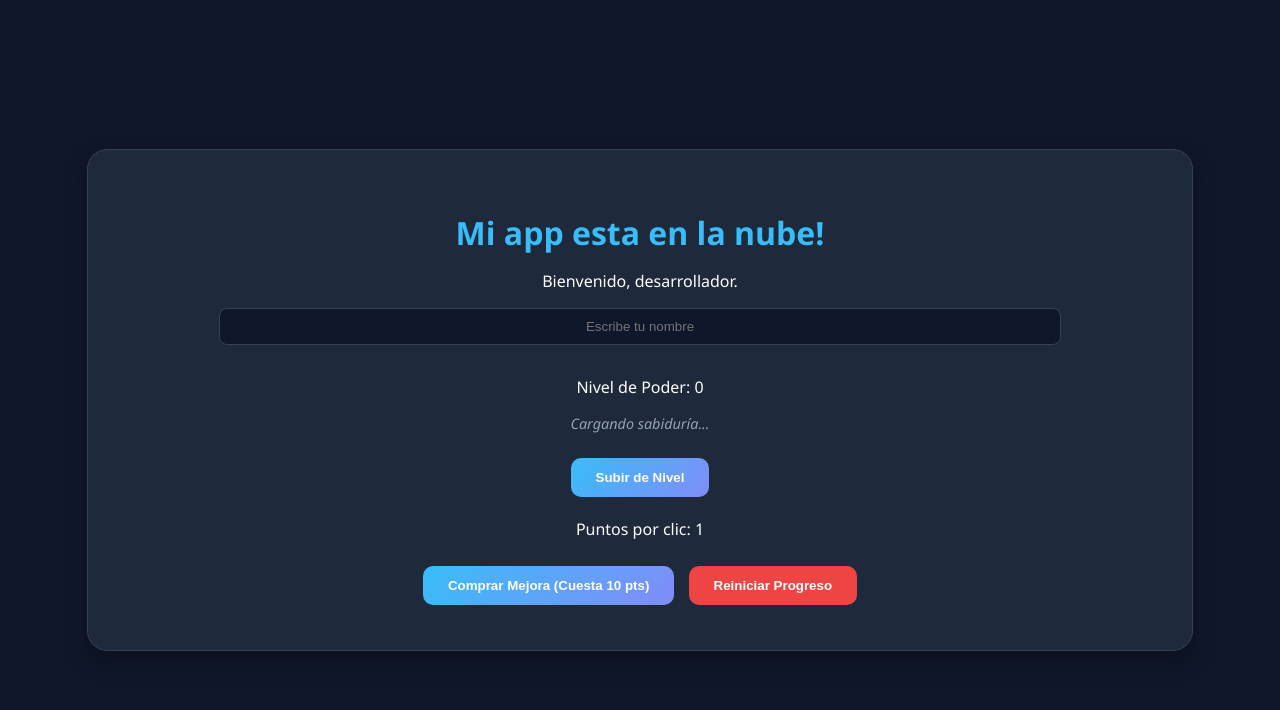
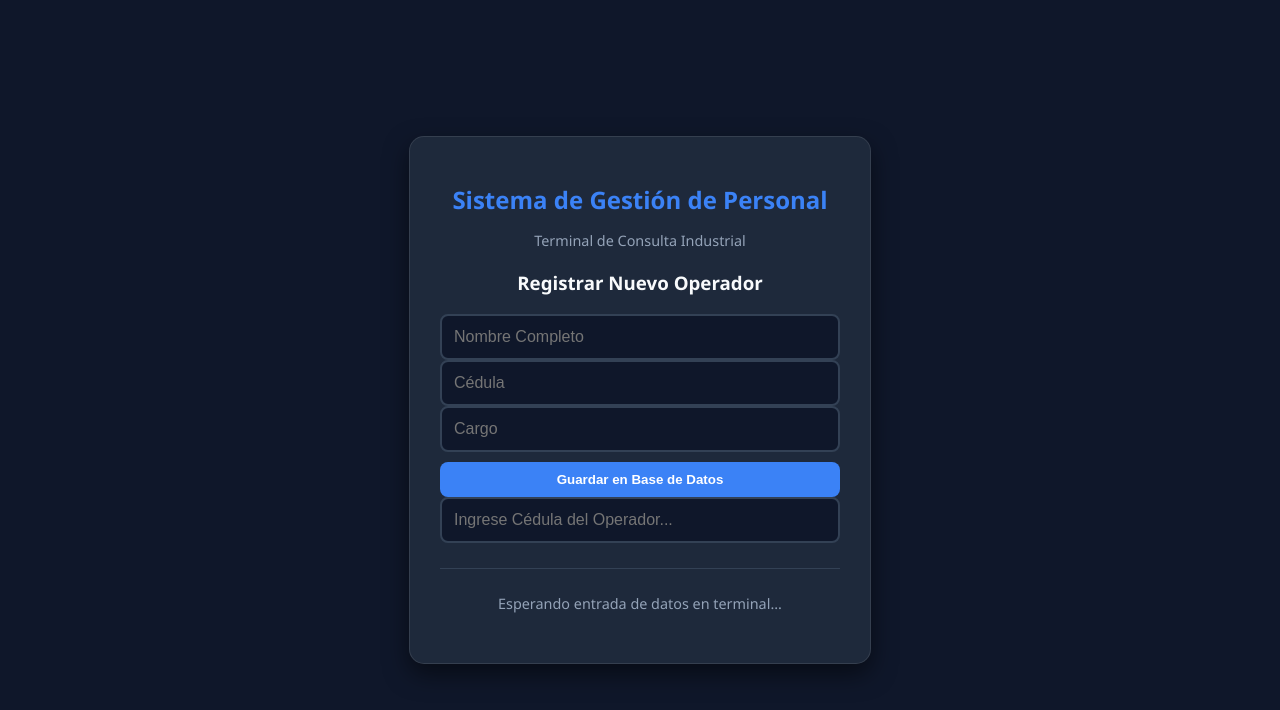
Before and after one commit to keynmerherrera123-cell/Proyecto-practica-web-, a plain HTML site: page index.html in a window 1280 px wide. Drawn offline with Linux system fonts and the light colour scheme.

Commit message:
cambio total del codigo

```diff
--- a/index.html
+++ b/index.html
@@ -11,21 +11,29 @@
 <body>
 <audio id="sonidoClic" src="https://assets.mixkit.co/active_storage/sfx/2568/2568-preview.mp3"></audio>
 <div class="card">
-        <h1 id="idtituloBienvena">Mi app esta en la nube!</h1>
-        <p>Bienvenido, desarrollador.</p>
-        <input type="text" id="nombreUsuario" placeholder="Escribe tu nombre">
+    <h1 id="idTituloBienvenida">Sistema de Gestión de Personal</h1>
+    <p>Terminal de Consulta Industrial</p>
+<div class="registro-panel">
+    <h3>Registrar Nuevo Operador</h3>
+    <input type="text" id="regNombre" placeholder="Nombre Completo">
+    <input type="text" id="regCedula" placeholder="Cédula">
+    <input type="text" id="regCargo" placeholder="Cargo">
+    <button onclick="registrarNuevo()">Guardar en Base de Datos</button>
+</div>
+    <!-- Buscador Principal -->
+    <div class="search-container">
+        <input type="text" id="nombreUsuario" placeholder="Ingrese Cédula del Operador...">
+    </div>
 
-        <div class="stats">
-            <p>Nivel de Poder: <span id="contador">0</span></p>
+    <hr> <!-- Una línea divisoria elegante -->
+
+    <!-- Monitor de Datos -->
+    <div id="monitorIndustrial">
+        <div id="infoEmpleado">
+            <p style="color: #94a3b8;">Esperando entrada de datos en terminal...</p>
         </div>
-<div id="contenedorFrase" style="margin-bottom: 20px; font-style: italic; color: #94a3b8; font-size: 0.9em;">
-    <p id="textoFrase">Cargando sabiduría...</p>
+    </div>
 </div>
-        <button onclick="aumentar()">Subir de Nivel</button>
-        <p>Puntos por clic: <span id="puntosPorClic">1</span></p>
-<button id="btnMejora" style="background-color: #f39c12;">Comprar Mejora (Cuesta 10 pts)</button>
-        <button onclick="reiniciar()" style="background: #ef4444; margin-top: 10px;">Reiniciar Progreso</button>
-    </div>
     <script src="script.js"></script>
 </body>
 </html>
--- a/script.js
+++ b/script.js
@@ -1,103 +1,62 @@
-// Centralizamos la información en un objeto
-let jugador = {
-    nombre: localStorage.getItem("usuario") || "",
-    puntos: parseInt(localStorage.getItem("puntos")) || 0,
-    rango: "Novato",
-    multiplicador: 1
-};
-const inputNombreGlobal = document.getElementById("nombreUsuario");
-// Función que se encarga solo de actualizar lo que el usuario ve (UI)
-function actualizarInterfaz() {
-    const titulo = document.getElementById("idtituloBienvena");
-    const contador = document.getElementById("contador");
-    const tarjeta = document.querySelector(".card"); // Asegúrate de tener esta variable
-    const input = document.getElementById("nombreUsuario");
+// Intentamos recuperar los datos del "disco duro" del navegador
+const datosGuardados = localStorage.getItem('empleadosIndustriales');
 
-    contador.innerText = jugador.puntos;
-    document.getElementById("puntosPorClic").innerText = jugador.multiplicador;
+// Si existen datos, los usamos; si no, usamos la lista inicial
+let baseDeDatos = datosGuardados ? JSON.parse(datosGuardados) : [
+    { nombre: "Keynmer Daniel", cedula: "28123456", cargo: "Ingeniero de Sistemas", estado: "Activo", departamento: "IT / Refinería" }
+];
 
-    // 1. Manejo del nombre
-    if (jugador.nombre !== "") {
-        titulo.innerText = `Panel de ${jugador.nombre}`;
-        if (input) input.style.display = "none";
-    }
+// 2. FUNCIÓN MAESTRA DE BÚSQUEDA
+function buscarEmpleado(cedulaBuscada) {
+    const monitor = document.getElementById("infoEmpleado");
 
-    // 2. Manejo de colores (ESTO ES LO QUE SE MANTENDRÁ AL REFRESCAR)
-    if (jugador.puntos >= 10) {
-        contador.style.color = "#fbbf24";
-        contador.style.fontWeight = "bold";
-    }
+    // Buscamos ignorando espacios y forzando texto
+    const resultado = baseDeDatos.find(emp => String(emp.cedula).trim() === String(cedulaBuscada).trim());
 
-    if (jugador.puntos >= 20) {
-        tarjeta.style.boxShadow = "0 0 30px #38bdf8";
-        tarjeta.style.borderColor = "#38bdf8";
+    if (resultado) {
+        monitor.innerHTML = `
+            <div class="ficha-empleado">
+                <h2 style="color: #4ade80;">✅ Personal Identificado</h2>
+                <p><strong>Nombre:</strong> ${resultado.nombre}</p>
+                <p><strong>Cargo:</strong> ${resultado.cargo}</p>
+                <p><strong>Dpto:</strong> ${resultado.departamento}</p>
+                <p><strong>Estatus:</strong> <span class="badge">${resultado.estado}</span></p>
+            </div>
+        `;
+    } else {
+        monitor.innerHTML = `<p style="color: #ff4d4d;">❌ Error: Registro no encontrado en el servidor.</p>`;
     }
 }
 
-// Llamamos a la actualización apenas carga la página
-window.onload = actualizarInterfaz;
-async function obtenerFrase() {
-    try {
-        // Nueva API de consejos/frases (más confiable)
-        const respuesta = await fetch("https://api.adviceslip.com/advice");
-        const datos = await respuesta.json();
+// 3. ESCUCHA DEL TERMINAL (ENTER)
+document.getElementById("nombreUsuario").addEventListener("keydown", function(e) {
+    if (e.key === "Enter") {
+        e.preventDefault();
+        buscarEmpleado(this.value);
+        this.value = ""; // Limpiamos el buscador
+    }
+});
+function registrarNuevo() {
+    const nombre = document.getElementById("regNombre").value;
+    const cedula = document.getElementById("regCedula").value;
+    const cargo = document.getElementById("regCargo").value;
 
-        // Esta API devuelve los datos con una estructura diferente (datos.slip.advice)
-        document.getElementById("textoFrase").innerText = `"${datos.slip.advice}"`;
+    if(nombre && cedula && cargo) {
+        baseDeDatos.push({
+            nombre: nombre,
+            cedula: cedula,
+            cargo: cargo,
+            estado: "Activo",
+            departamento: "General"
+        });
 
-        console.log("¡Frase nueva recibida!");
-    } catch (error) {
-        document.getElementById("textoFrase").innerText = "Sigue adelante, desarrollador.";
-        console.error("Error al conectar:", error);
+        // 💾 ESTA LÍNEA ES LA MAGIA: Guarda la lista actualizada en el navegador
+        localStorage.setItem('empleadosIndustriales', JSON.stringify(baseDeDatos));
+
+        alert("✅ Empleado Registrado y Guardado");
+
+        document.getElementById("regNombre").value = "";
+        document.getElementById("regCedula").value = "";
+        document.getElementById("regCargo").value = "";
     }
 }
-
-function accederAlPanel() {
-    const inputNombre = document.getElementById("nombreUsuario");
-
-    if (inputNombre.value !== "") {
-        jugador.nombre = inputNombre.value;
-        localStorage.setItem("usuario", jugador.nombre);
-
-        actualizarInterfaz();
-        inputNombre.value = ""; // Limpiamos el cuadro
-    }
-}
-
-function aumentar() {
-    // Solo suma puntos si el jugador ya se registró
-    if (jugador.nombre !== "") {
-        jugador.puntos += jugador.multiplicador;
-        localStorage.setItem("puntos", jugador.puntos);
-        actualizarInterfaz();
-    } else {
-        alert("Escribe tu nombre y presiona Enter para empezar.");
-    }
-}
-
-function comprarMejora() {
-    if (jugador.puntos >= 10) {
-        jugador.puntos -= 10;
-        jugador.multiplicador += 1;
-        actualizarInterfaz();
-        alert("¡Poder aumentado!");
-    } else {
-        alert("Te faltan puntos...");
-    }
-}
-
-// Vinculamos el botón naranja
-document.getElementById("btnMejora").onclick = comprarMejora;
-
-const inputNombreEvent = document.getElementById("nombreUsuario");
-
-inputNombreEvent.addEventListener("keypress", function (e) {
-    // Solo actúa si presionas Enter Y si el jugador aún NO tiene nombre
-    if (e.key === 'Enter' && jugador.nombre === "") {
-        e.preventDefault();
-        accederAlPanel();
-    } else if (e.key === 'Enter') {
-        // Si ya tiene nombre, evitamos que el Enter haga cualquier cosa
-        e.preventDefault();
-    }
-});
--- a/style.css
+++ b/style.css
@@ -1,86 +1,130 @@
-body {
-        background-color: #0f172a; /* Azul muy oscuro */
-        display: flex;             /* ACTIVAMOS FLEXBOX */
-        justify-content: center;    /* Centra horizontalmente */
-        align-items: center;        /* Centra verticalmente */
-        height: 100vh;             /* Usa todo el alto de la pantalla */
-        margin: 0;
-        font-family: 'Segoe UI', sans-serif;
+/* 1. Configuración de Base (Colores de Fondo y Fuente) */
+:root {
+    --fondo-oscuro: #0f172a; /* Azul petróleo muy oscuro */
+    --tarjeta-bg: #1e293b;   /* Azul grisáceo para el panel */
+    --primario: #3b82f6;      /* Azul brillante */
+    --exito: #4ade80;        /* Verde neón para datos positivos */
+    --error: #ef4444;        /* Rojo para alertas */
+    --texto: #f8fafc;        /* Blanco roto para no cansar la vista */
+    --subtexto: #94a3b8;     /* Gris para descripciones */
 }
 
+body {
+    background-color: var(--fondo-oscuro);
+    color: var(--texto);
+    font-family: 'Segoe UI', Tahoma, Geneva, Verdana, sans-serif;
+    display: flex;
+    justify-content: center;
+    align-items: center;
+    min-height: 100vh;
+    margin: 0;
+}
+
+/* 2. El Panel Principal (La Card) */
 .card {
-        background-color: #1e293b;
-        padding: 40px;
-        border-radius: 20px;
+    background-color: var(--tarjeta-bg);
+    width: 90%;
+    max-width: 400px;
+    padding: 30px;
+    border-radius: 15px;
+    box-shadow: 0 10px 25px rgba(0, 0, 0, 0.5);
     text-align: center;
-        color: white;
-        box-shadow: 0 10px 25px rgba(0,0,0,0.3);
-        border: 1px solid #334155;
-        width: 80%;
+    border: 1px solid rgba(255, 255, 255, 0.1);
 }
 
 h1 {
-        color: #38bdf8; /* Azul claro */
-        margin-bottom: 10px;
+    font-size: 1.5rem;
+    margin-bottom: 5px;
+    color: var(--primario);
 }
 
+p {
+    color: var(--subtexto);
+    font-size: 0.9rem;
+    margin-bottom: 20px;
+}
+
+/* 3. Estilo del Buscador (Terminal de Entrada) */
+input[type="text"] {
+    width: 100%;
+    padding: 12px;
+    background: #0f172a;
+    border: 2px solid #334155;
+    border-radius: 8px;
+    color: white;
+    font-size: 1rem;
+    outline: none;
+    transition: border-color 0.3s;
+    box-sizing: border-box; /* Importante para que no se salga del borde */
+}
+
+input[type="text"]:focus {
+    border-color: var(--primario);
+    box-shadow: 0 0 8px rgba(59, 130, 246, 0.5);
+}
+
+hr {
+    border: 0;
+    border-top: 1px solid #334155;
+    margin: 25px 0;
+}
+
+/* 4. La Ficha del Empleado (Resultado de Búsqueda) */
+.ficha-empleado {
+    text-align: left;
+    background: rgba(15, 23, 42, 0.5);
+    padding: 20px;
+    border-radius: 10px;
+    border-left: 4px solid var(--exito);
+    animation: aparecer 0.5s ease-out; /* Efecto suave al aparecer */
+}
+
+.ficha-empleado h2 {
+    font-size: 1.1rem;
+    margin-top: 0;
+    margin-bottom: 15px;
+}
+
+.ficha-empleado p {
+    margin: 8px 0;
+    color: var(--texto);
+}
+
+.ficha-empleado strong {
+    color: var(--subtexto);
+    font-weight: 500;
+}
+
+/* 5. Etiquetas de Estatus */
+.badge {
+    background: rgba(74, 222, 128, 0.1);
+    color: var(--exito);
+    padding: 3px 10px;
+    border-radius: 5px;
+    font-size: 0.8rem;
+    border: 1px solid var(--exito);
+    text-transform: uppercase;
+    font-weight: bold;
+}
+
+/* Animación para que los datos aparezcan con estilo */
+@keyframes aparecer {
+    from { opacity: 0; transform: translateY(10px); }
+    to { opacity: 1; transform: translateY(0); }
+}
 button {
-        background: linear-gradient(135deg, #38bdf8, #818cf8);
+    width: 100%;
+    padding: 10px;
+    background-color: var(--primario);
     color: white;
     border: none;
-        padding: 12px 25px;
-        border-radius: 10px;
+    border-radius: 8px;
     font-weight: bold;
     cursor: pointer;
-        transition: transform 0.2s;
-        margin-top: 20px;
+    margin-top: 10px;
+    transition: background 0.3s;
 }
 
 button:hover {
-        transform: translateY(-3px); /* Efecto de que flota */
+    background-color: #2563eb; /* Un azul un poco más oscuro al pasar el mouse */
 }
-    /* Cuando la pantalla sea menor a 600px (celulares) */
-@media (max-width: 600px) {
-    .card {
-        width: 90%; /* La tarjeta ocupa casi todo el ancho */
-        padding: 20px;
-    }
-
-    h1 {
-        font-size: 1.5rem; /* El título se hace más pequeño */
-    }
-}
-input {
-    padding: 10px;
-    border-radius: 8px;
-    border: 1px solid #334155;
-    background-color: #0f172a;
-    color: white;
-    margin-bottom: 15px;
-    width: 80%; /* Para que no ocupe todo el ancho de la tarjeta */
-    text-align: center;
-}
-
-input:focus {
-    outline: none;
-    border-color: #38bdf8; /* Brilla cuando haces clic para escribir */
-}
-button:active {
-    transform: scale(0.95); /* El botón se encoge un poquito al tocarlo */
-    filter: brightness(1.2); /* Brilla un poco más */
-}
-/* ... lo que ya tenías antes ... */
-
-button {
-    cursor: pointer;
-    transition: transform 0.2s; /* Hace que el efecto de hundirse sea suave */
-    margin: 5px; /* Les da aire entre ellos para que no estén pegados */
-}
-
-button:hover {
-    filter: brightness(1.1); /* Brilla un poco cuando pasas el mouse */
-}
-
-button:active {
-    transform: scale(0.95); /* Se hunde un poquito al hacer clic */
-}
```
Lines whose indentation alone changed are shown as unchanged.
